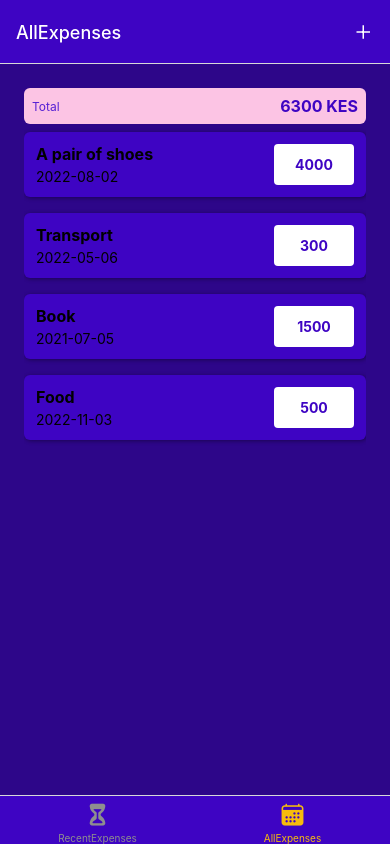
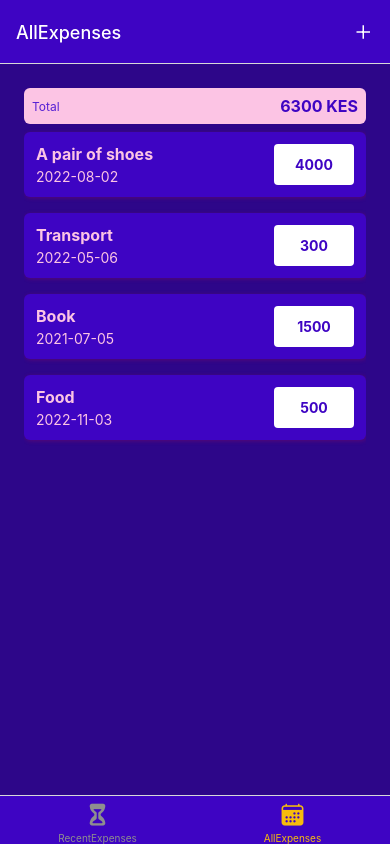
Before and after one commit to normanmunge/onyesha-chapaa, a React Native app: screen /AllExpenses in a window 390 px wide. Built offline with nearby package versions, Linux system fonts and the light colour scheme.

Commit message:
Fixes wrong color

```diff
--- a/components/expenses/item.tsx
+++ b/components/expenses/item.tsx
@@ -63,7 +63,7 @@ const styles = StyleSheet.create({
     justifyContent: 'space-between',
     borderRadius: 6,
     elevation: 3,
-    shadowColor: theme.colors.tertiary,
+    shadowColor: theme.colors.error,
     shadowRadius: 4,
     shadowOffset: {
       width: 1,
@@ -72,7 +72,7 @@ const styles = StyleSheet.create({
     shadowOpacity: 0.4,
   },
   itemText: {
-    color: theme.colors.tertiary_lighter,
+    color: theme.colors.error_lighter,
   },
   descriptionText: {
     fontSize: 16,
```
